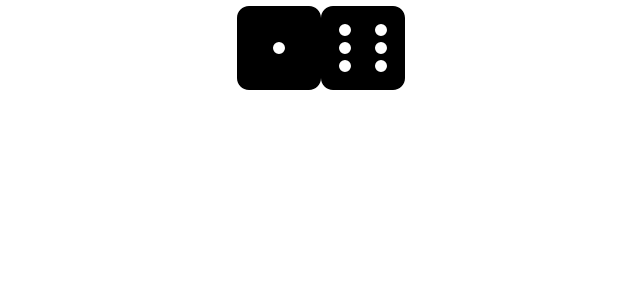
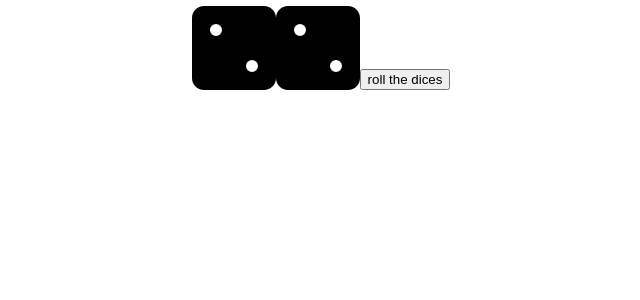
Before and after one commit to ehsansh/react-bootcamp, a React (Create React App) app: page / in a window 1280 px wide. Shown: the top 300 px of the page, without its empty margins (319-959 px from the left). Built offline with nearby package versions, Linux system fonts and the light colour scheme.

Commit message:
add roll method

```diff
--- a/src/Dice.js
+++ b/src/Dice.js
@@ -1,39 +1,10 @@
 import React, { Component } from 'react';
-import {
-    faDiceOne,
-    faDiceTwo,
-    faDiceThree,
-    faDiceFour,
-    faDiceFive,
-    faDiceSix,
-} from '@fortawesome/free-solid-svg-icons';
+
 import { FontAwesomeIcon } from '@fortawesome/react-fontawesome';
 
 class Dice extends Component {
     render() {
-        let icon;
-        switch (this.props.num) {
-            case 1:
-                icon = faDiceOne;
-                break;
-            case 2:
-                icon = faDiceTwo;
-                break;
-            case 3:
-                icon = faDiceThree;
-                break;
-            case 4:
-                icon = faDiceFour;
-                break;
-            case 5:
-                icon = faDiceFive;
-                break;
-            default:
-                icon = faDiceSix;
-                break;
-        }
-
-        return <FontAwesomeIcon icon={icon} size='6x' />;
+        return <FontAwesomeIcon icon={this.props.icon} size='6x' />;
     }
 }
 
--- a/src/RollDice.js
+++ b/src/RollDice.js
@@ -1,12 +1,43 @@
 import React, { Component } from 'react';
 import Dice from './Dice';
-
+import {
+    faDiceOne,
+    faDiceTwo,
+    faDiceThree,
+    faDiceFour,
+    faDiceFive,
+    faDiceSix,
+} from '@fortawesome/free-solid-svg-icons';
 class RollDice extends Component {
+    static defaultProps = {
+        faces: [
+            faDiceOne,
+            faDiceTwo,
+            faDiceThree,
+            faDiceFour,
+            faDiceFive,
+            faDiceSix,
+        ],
+    };
+    constructor(props) {
+        super(props);
+        this.state = {
+            a: 1,
+            b: 1,
+        };
+        this.roll = this.roll.bind(this);
+    }
+    roll() {
+        let rand1 = Math.floor(Math.random() * 6);
+        let rand2 = Math.floor(Math.random() * 6);
+        this.setState({ a: rand1, b: rand2 });
+    }
     render() {
         return (
             <div>
-                <Dice num={1} />
-                <Dice num={6} />
+                <Dice icon={this.props.faces[this.state.a]} />
+                <Dice icon={this.props.faces[this.state.b]} />
+                <button onClick={this.roll}>roll the dices</button>
             </div>
         );
     }
```
